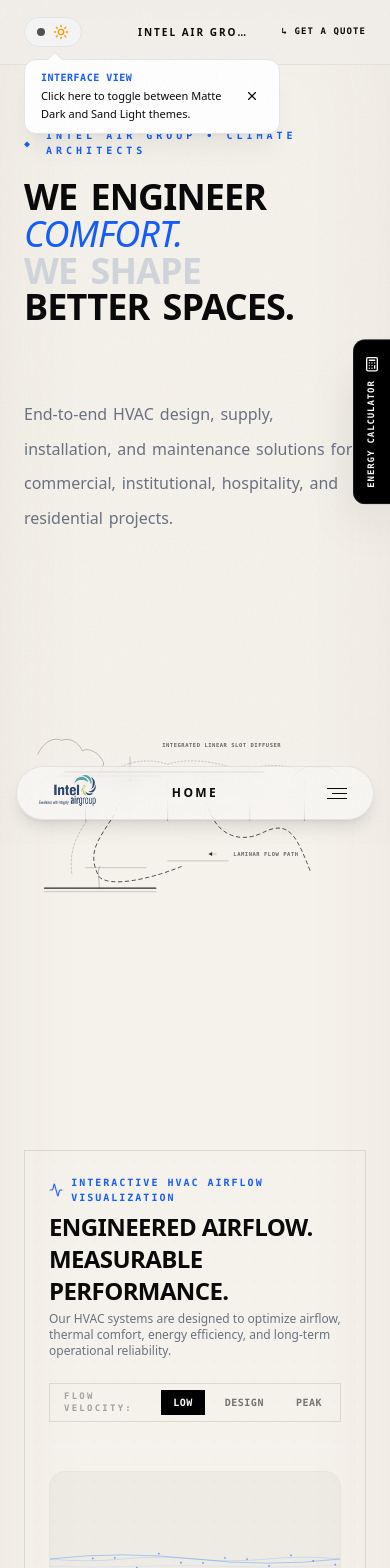
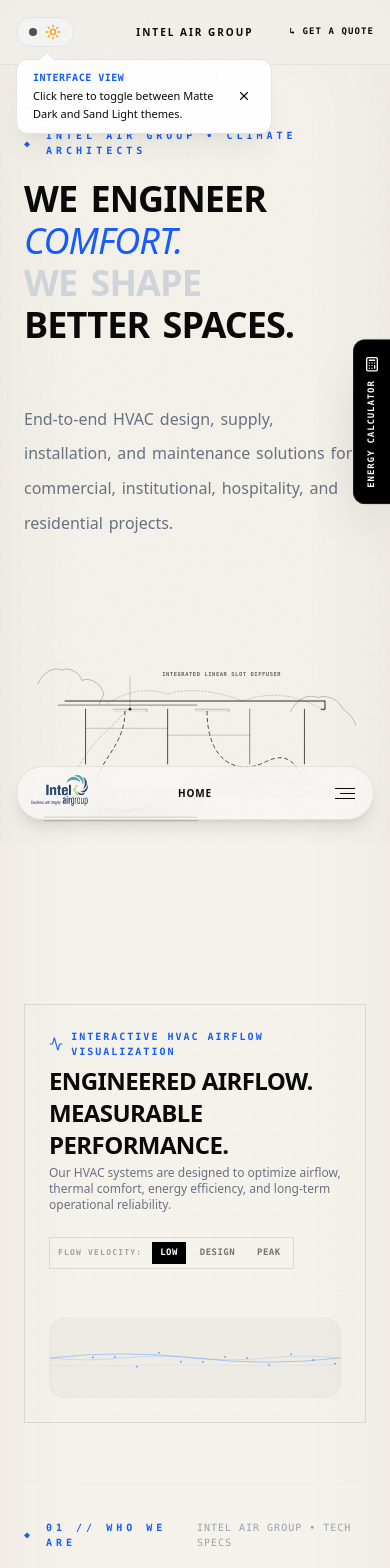
Before and after one commit to shadow-1304/ac_site, a React (Vite) app: page / in a window 390 px wide. Shown: the top 1568 px of the page. Built offline with nearby package versions, Linux system fonts and the light colour scheme.

Commit message:
optimized for mobile and universal

```diff
--- a/src/App.tsx
+++ b/src/App.tsx
@@ -182,13 +182,13 @@
                           <span>INTEL AIR GROUP • CLIMATE ARCHITECTS</span>
                         </motion.div>
 
-                        <h1 className={`text-4xl sm:text-6xl md:text-[76px] xl:text-[84px] leading-[0.85] font-bold tracking-tight uppercase mb-8 ${isDark ? "text-white" : "text-[#0a0a0a]"
+                        <h1 className={`text-4xl sm:text-6xl md:text-[76px] xl:text-[84px] leading-[0.95] sm:leading-[0.85] font-bold tracking-tight uppercase mb-8 ${isDark ? "text-white" : "text-[#0a0a0a]"
                           }`}>
                           <ScrollRevealText text="We engineer" /> <span className="text-blue-600 font-normal italic"><ScrollRevealText text="comfort." /></span><br />
                           <span className={isDark ? "text-neutral-700" : "text-gray-300"}><ScrollRevealText text="We shape" /></span> <ScrollRevealText text="better spaces." />
                         </h1>
 
-                        <p className={`mt-10 max-w-xl text-base sm:text-lg leading-relaxed ${isDark ? "text-neutral-400" : "text-gray-500"
+                        <p className={`mt-6 sm:mt-10 max-w-xl text-base sm:text-lg leading-relaxed ${isDark ? "text-neutral-400" : "text-gray-500"
                           }`}>
                           <ScrollRevealText text="End-to-end HVAC design, supply, installation, and maintenance solutions for commercial, institutional, hospitality, and residential projects." delay={0.2} />
                         </p>
@@ -199,7 +199,7 @@
                         initial={{ opacity: 0, y: 30, scale: 0.98 }}
                         animate={{ opacity: 1, y: 0, scale: 1 }}
                         transition={{ duration: 1.65, ease: [0.16, 1, 0.3, 1], delay: 0.1 }}
-                        className="lg:col-span-5 flex items-center justify-center relative w-full h-[450px] md:h-[500px] lg:h-[550px]"
+                        className="lg:col-span-5 flex items-center justify-center relative w-full h-[300px] sm:h-[400px] md:h-[500px] lg:h-[550px]"
                       >
                         <ACSketch isDark={isDark} />
                       </motion.div>
@@ -229,16 +229,16 @@
                         </div>
 
                         {/* Wind control buttons */}
-                        <div className={`flex items-center gap-2 p-1.5 rounded-none border font-mono text-xs ${isDark ? "bg-neutral-900/50 border-neutral-800" : "bg-transparent border-black/10"
+                        <div className={`flex items-center gap-1.5 sm:gap-2 p-1 sm:p-1.5 rounded-none border font-mono text-[10px] sm:text-xs ${isDark ? "bg-neutral-900/50 border-neutral-800" : "bg-transparent border-black/10"
                           }`}>
-                          <span className="text-[9px] text-neutral-400 uppercase tracking-[0.25em] px-2 font-bold">
+                          <span className="text-[8px] sm:text-[9px] text-neutral-400 uppercase tracking-[0.15em] sm:tracking-[0.25em] px-1 sm:px-2 font-bold">
                             FLOW VELOCITY:
                           </span>
                           {[1, 2.5, 5].map((multiplier) => (
                             <button
                               key={multiplier}
                               onClick={() => setCustomSpeedMultiplier(multiplier)}
-                              className={`px-3 py-1.5 rounded-none font-bold uppercase tracking-wider text-[10px] transition-colors cursor-pointer ${customSpeedMultiplier === multiplier
+                              className={`px-2 py-1 sm:px-3 sm:py-1.5 rounded-none font-bold uppercase tracking-wider text-[9px] sm:text-[10px] transition-colors cursor-pointer ${customSpeedMultiplier === multiplier
                                 ? "bg-black text-white dark:bg-white dark:text-black"
                                 : "hover:bg-neutral-500/10 text-neutral-500"
                                 }`}
@@ -252,7 +252,7 @@
                       </div>
 
                       {/* Simulated Air Vector currents (Bespoke dynamic SVG wave pattern) */}
-                      <div className="h-44 flex items-center justify-center relative mt-6 bg-neutral-500/5 rounded-2xl border border-neutral-500/5 overflow-hidden">
+                      <div className="h-20 sm:h-28 md:h-40 flex items-center justify-center relative mt-6 bg-neutral-500/5 rounded-2xl border border-neutral-500/5 overflow-hidden">
                         <svg key={customSpeedMultiplier} viewBox="0 0 1000 150" className="w-full h-full text-blue-500" fill="none">
                           {/* Wave 1 - Ambient air carrier */}
                           <motion.path
@@ -1803,7 +1803,7 @@
 
                       <h2 className={`text-4xl sm:text-6xl md:text-[5.5rem] font-bold tracking-tight uppercase leading-[0.85] ${isDark ? "text-white" : "text-[#0a0a0a]"
                         }`}>
-                        Transforming architectural ambitions into <span className="font-normal italic text-blue-600">perfect indoor climates</span>.
+                        <ScrollRevealText text="Transforming architectural ambitions into" /> <span className="font-normal italic text-blue-600"><ScrollRevealText text="perfect indoor climates" /></span>.
                       </h2>
                     </motion.div>
 
@@ -2083,10 +2083,10 @@
                   animate={{ opacity: 1, scale: 1, y: 0 }}
                   exit={{ opacity: 0, scale: 0.95, y: 20 }}
                   transition={{ duration: 0.65, ease: [0.16, 1, 0.3, 1] }}
-                  className={`relative w-full border shadow-2xl overflow-hidden rounded-none z-10 flex flex-col md:flex-row ${aspectRatio === "portrait" ? "max-w-3xl" : "max-w-5xl"
-                    } ${isDark ? "bg-[#0d0d0d] text-white border-neutral-800" : "bg-white text-neutral-900 border-black/10"
+                  className={`relative w-full border shadow-2xl overflow-y-auto md:overflow-hidden rounded-none z-10 flex flex-col md:flex-row ${aspectRatio === "portrait" ? "max-w-3xl" : "max-w-5xl"
+                    } max-h-[90vh] calculator-modal-scroll-container ${isDark ? "bg-[#0d0d0d] text-white border-neutral-800" : "bg-white text-neutral-900 border-black/10"
                     }`}
-                  style={{ minHeight: "500px" }}
+                  style={{ minHeight: "min(500px, 90vh)" }}
                 >
                   {/* Left Column: Image */}
                   <div className={`${aspectRatio === "portrait" ? "md:w-1/2" : "md:w-3/5"
@@ -2196,9 +2196,9 @@
                   animate={{ opacity: 1, scale: 1, y: 0 }}
                   exit={{ opacity: 0, scale: 0.95, y: 20 }}
                   transition={{ duration: 0.65, ease: [0.16, 1, 0.3, 1] }}
-                  className={`relative w-full border shadow-2xl overflow-hidden rounded-none z-10 flex flex-col md:flex-row max-w-4xl ${isDark ? "bg-[#0d0d0d] text-white border-neutral-800" : "bg-white text-neutral-900 border-black/10"
+                  className={`relative w-full border shadow-2xl overflow-y-auto md:overflow-hidden rounded-none z-10 flex flex-col md:flex-row max-w-4xl max-h-[90vh] calculator-modal-scroll-container ${isDark ? "bg-[#0d0d0d] text-white border-neutral-800" : "bg-white text-neutral-900 border-black/10"
                     }`}
-                  style={{ minHeight: "450px" }}
+                  style={{ minHeight: "min(450px, 90vh)" }}
                 >
                   {/* Left Column: Image */}
                   <div className={`md:w-1/2 relative min-h-[250px] md:min-h-[450px] border-r overflow-hidden transition-colors duration-300 ${
--- a/src/components/Navigation.tsx
+++ b/src/components/Navigation.tsx
@@ -1,4 +1,4 @@
-import { useState } from "react";
+import { useState, useEffect } from "react";
 import { motion, AnimatePresence } from "motion/react";
 import { X } from "lucide-react";
 import { SectionType } from "../types";
@@ -49,6 +49,14 @@
 
 export default function Navigation({ activeSection, onChangeSection, isDark, onToggleTheme }: NavigationProps) {
   const [isExpanded, setIsExpanded] = useState(false);
+  const [windowWidth, setWindowWidth] = useState(typeof window !== "undefined" ? window.innerWidth : 1200);
+
+  useEffect(() => {
+    if (typeof window === "undefined") return;
+    const handleResize = () => setWindowWidth(window.innerWidth);
+    window.addEventListener("resize", handleResize);
+    return () => window.removeEventListener("resize", handleResize);
+  }, []);
 
   const menuItems: { id: SectionType | "service-portal"; label: string; url?: string }[] = [
     { id: "home", label: "Home" },
@@ -78,7 +86,7 @@
             : "bg-[#f3f0eccc]/90 border-black/5 text-[#0a0a0a]"
         }`}
       >
-        <div className="max-w-[1600px] mx-auto px-6 h-16 md:h-20 grid grid-cols-3 items-center w-full">
+        <div className="max-w-[1600px] mx-auto px-4 sm:px-6 h-16 md:h-20 grid grid-cols-[1fr_auto_1fr] items-center w-full">
 
           {/* Left: Theme Switcher */}
           <div className="flex items-center justify-start">
@@ -147,12 +155,12 @@
               initial="hidden"
               animate="visible"
               exit="exit"
-              className={`relative w-full max-w-[450px] border shadow-[0_30px_70px_rgba(0,0,0,0.5)] p-10 flex flex-col justify-between z-10 rounded-[32px] pointer-events-auto ${
+              className={`relative w-full max-w-[450px] border shadow-[0_30px_70px_rgba(0,0,0,0.5)] p-6 sm:p-10 flex flex-col justify-between z-10 rounded-[32px] pointer-events-auto max-h-[85vh] overflow-y-auto calculator-modal-scroll-container ${
                 isDark
                   ? "bg-[#121212f0]/95 border-white/[0.08] text-white"
                   : "bg-[#fcfbfae6]/95 border-black/[0.08] text-[#0a0a0a]"
               }`}
-              style={{ minHeight: "660px", transformOrigin: "bottom center" }}
+              style={{ minHeight: "min(660px, 85vh)", transformOrigin: "bottom center" }}
             >
               {/* Soft top gradient line inside panel */}
               <div className={`absolute top-0 left-0 right-0 h-[1px] bg-gradient-to-r from-transparent to-transparent pointer-events-none ${
@@ -160,13 +168,13 @@
               }`} />
 
               {/* Panel Header */}
-              <div className="flex flex-col gap-6">
+              <div className="flex flex-col gap-4 sm:gap-6">
                 <span className="font-mono text-[9px] uppercase tracking-[0.25em] text-neutral-400 font-bold block">
                   MENU
                 </span>
 
                 {/* Main Menu Links */}
-                <div className="flex flex-col gap-3 select-none">
+                <div className="flex flex-col gap-1.5 sm:gap-3 select-none">
                   {menuItems.map((item) => {
                     const isActive = activeSection === item.id;
 
@@ -181,7 +189,7 @@
                               className="text-left group cursor-pointer w-fit flex items-center gap-3 line-roll-container"
                               onClick={() => setIsExpanded(false)}
                             >
-                              <span className={`font-sans text-[40px] leading-[1.1] font-light tracking-tight transition-all duration-300 block relative line-mask text-neutral-500 hover:text-current`}>
+                              <span className={`font-sans text-[26px] sm:text-[40px] leading-[1.1] font-light tracking-tight transition-all duration-300 block relative line-mask text-neutral-500 hover:text-current`}>
                                 <span className="line-roll block" data-hover={item.label.toUpperCase()}>
                                   {item.label.toUpperCase()}
                                 </span>
@@ -193,7 +201,7 @@
                               onClick={() => handleLinkClick(item.id as SectionType)}
                               className="text-left group cursor-pointer w-fit flex items-center gap-3 line-roll-container"
                             >
-                              <span className={`font-sans text-[40px] leading-[1.1] font-light tracking-tight transition-all duration-300 block relative line-mask ${
+                              <span className={`font-sans text-[26px] sm:text-[40px] leading-[1.1] font-light tracking-tight transition-all duration-300 block relative line-mask ${
                                 isActive
                                   ? isDark ? "text-white font-normal" : "text-[#0a0a0a] font-normal"
                                   : "text-neutral-500 hover:text-current"
@@ -215,7 +223,7 @@
               </div>
 
               {/* Two Column Metadata & Action */}
-              <div className="flex flex-col gap-6 mt-8">
+              <div className="flex flex-col gap-4 sm:gap-6 mt-6 sm:mt-8">
                 <div className="overflow-hidden">
                   <motion.div
                     variants={itemVariants}
@@ -269,7 +277,7 @@
             layout
             onClick={() => setIsExpanded(!isExpanded)}
             animate={{
-              width: isExpanded ? 54 : 380,
+              width: isExpanded ? 54 : Math.min(380, windowWidth - 32),
               borderRadius: 27
             }}
             transition={{ type: "spring", stiffness: 220, damping: 25 }}
@@ -278,7 +286,7 @@
                 ? "bg-[#222222cc]/80 border-white/[0.08] text-white hover:bg-[#2e2e2ecc]/80"
                 : "bg-[#fcfbfacc]/80 border-black/[0.08] text-[#0a0a0a] hover:bg-[#f5f4f2cc]/80"
             }`}
-            style={{ padding: isExpanded ? 0 : "0 22px" }}
+            style={{ padding: isExpanded ? 0 : (windowWidth < 400 ? "0 14px" : "0 22px") }}
           >
             {/* Closed State Content */}
             <motion.div
@@ -288,7 +296,7 @@
               style={{ display: isExpanded ? "none" : "flex" }}
             >
               {/* Left: Real Company Logo (PNG) */}
-              <div className="flex items-center justify-start w-24 flex-shrink-0">
+              <div className="flex items-center justify-start w-16 sm:w-24 flex-shrink-0">
                 <img
                   src="/logo_Intel300.png"
                   alt="Intel Air Group"
@@ -300,14 +308,14 @@
               {/* Center: Active route name with dynamic sizing for ACHIEVEMENTS to prevent overflow */}
               <span className={`font-sans font-bold uppercase text-center flex-grow transition-all duration-300 ${
                 activeSection === "achievements"
-                  ? "text-[9.5px] sm:text-xs tracking-[0.05em] sm:tracking-[0.15em]"
-                  : "text-xs tracking-[0.2em]"
+                  ? "text-[9px] sm:text-xs tracking-[0.02em] sm:tracking-[0.15em]"
+                  : "text-[10px] sm:text-xs tracking-[0.08em] sm:tracking-[0.2em]"
               }`}>
                 {activeSection === "clients" ? "PARTNERS" : activeSection === "achievements" ? "ACHIEVEMENTS" : activeSection.toUpperCase()}
               </span>
 
               {/* Right: Thin Hamburger icon */}
-              <div className="flex items-center justify-end w-24 flex-shrink-0 pr-1">
+              <div className="flex items-center justify-end w-16 sm:w-24 flex-shrink-0 pr-1">
                 <div className="flex flex-col gap-[4px] w-5 items-end justify-center">
                   <span className="h-[1px] w-full bg-current transition-colors"></span>
                   <span className="h-[1px] w-3/4 bg-current transition-colors"></span>
--- a/src/index.css
+++ b/src/index.css
@@ -236,8 +236,10 @@
 }
 
 .bg-paper-texture {
-  background-color: #f5f2eb; /* Warm premium magazine paper */
-  box-shadow: inset 0 0 100px rgba(90, 75, 55, 0.06); /* Soft paper vignetting shadow */
+  background-color: #f5f2eb;
+  /* Warm premium magazine paper */
+  box-shadow: inset 0 0 100px rgba(90, 75, 55, 0.06);
+  /* Soft paper vignetting shadow */
 }
 
 /* Paper grain overlay - fixed position to bypass scroll repaint costs */
```
Also changed, not shown: src/components/InquiryForm.tsx (+20 -2 lines).
